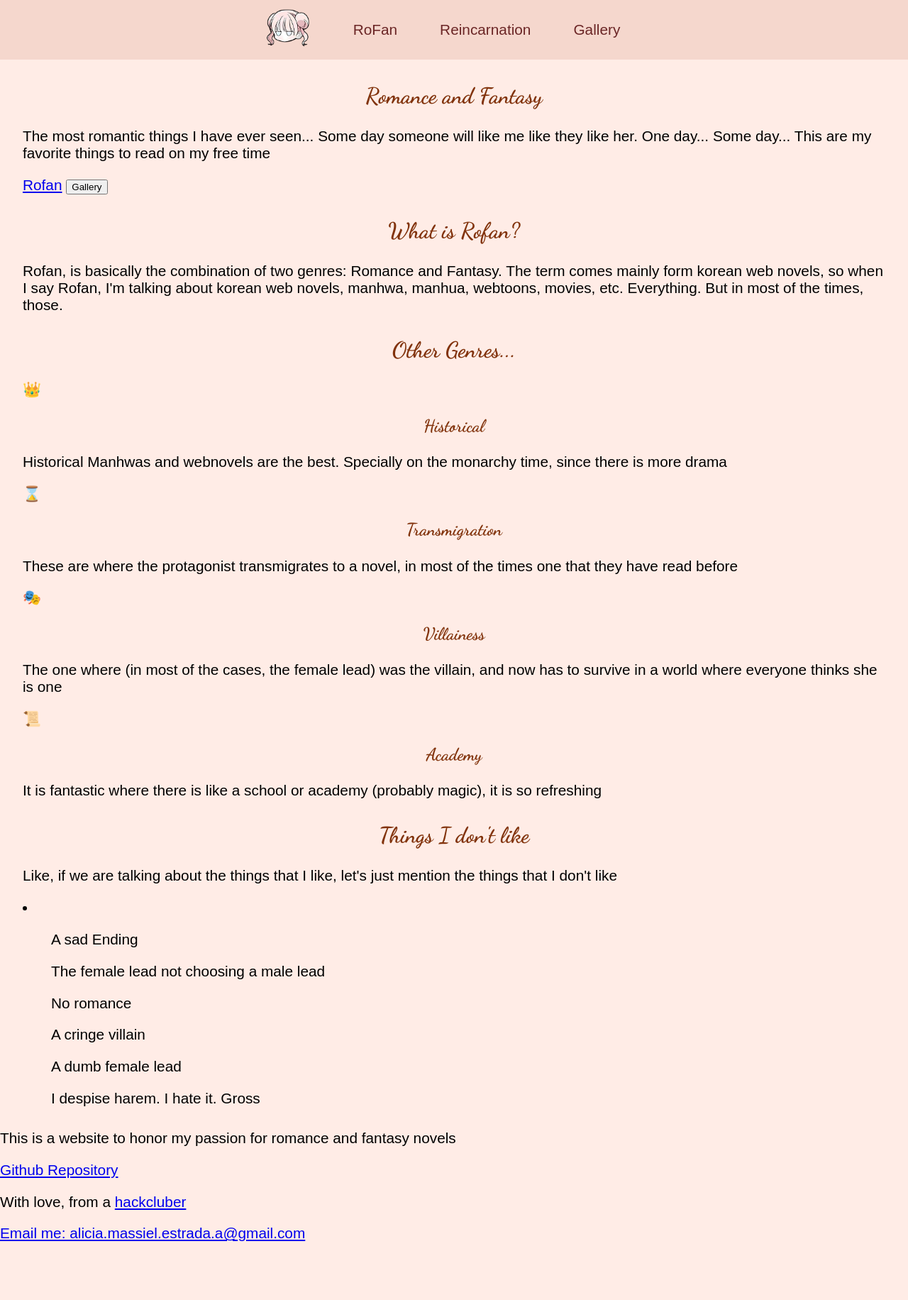
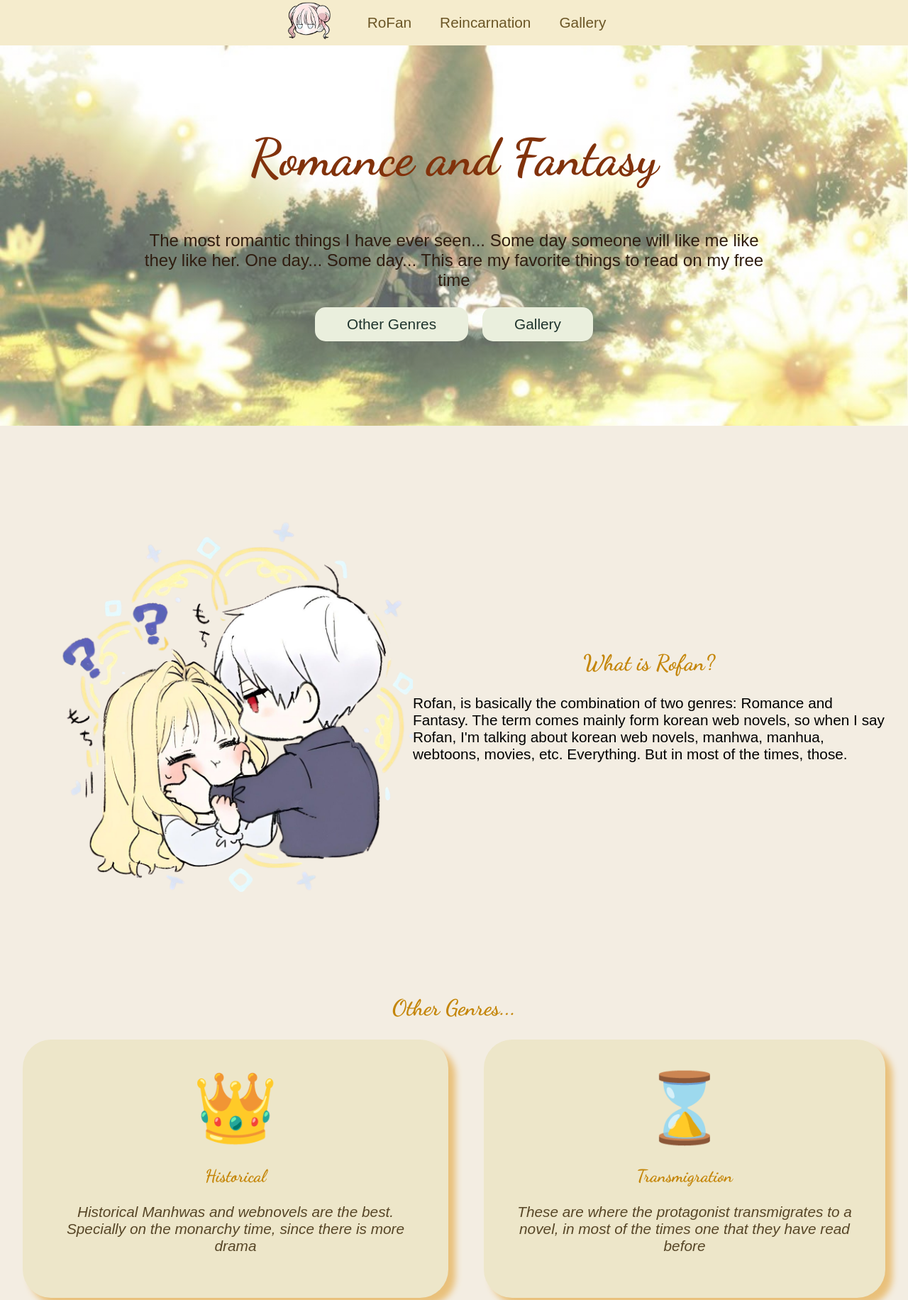
Before and after one commit to AliciaEA/rofan, a plain HTML site: page index.html in a window 1280 px wide. Shown: the top 1832 px of the page at 71% size. Before the commit the page ends 1750 px from the top, so only its background shows below. Drawn offline with Linux system fonts and the light colour scheme; a web font is replaced by a local one.

Commit message:
I did all the css for the Index, tomorrow I will do the other pages

```diff
--- a/css/stylesheet.css
+++ b/css/stylesheet.css
@@ -2,46 +2,228 @@
 @import url('https://fonts.googleapis.com/css2?family=Dancing+Script:wght@400..700&family=GFS+Neohellenic:ital,wght@0,400;0,700;1,400;1,700&display=swap');
 
 /* General */
-body{
-    background-color: rgb(255, 236, 230);
+body {
+    background-color: rgb(243, 237, 226);
     font-family: 'GFS Neohellenic', sans-serif;
     font-size: 1.3rem;
     margin: 0;
 }
 
-h1, h2, h3, h4{
+h1,
+h2,
+h3,
+h4 {
     font-family: 'Dancing Script', cursive;
     text-align: center;
-    color: rgb(129, 50, 11);
+    color: rgb(196, 133, 7);
+
 }
 
-.container{
+.container {
     margin: 2rem;
 }
 
+/* Buttons */
+a {
+    text-decoration: none;
+}
+
+
+.btn {
+    padding: 12px 45px;
+    background-color: rgb(234, 239, 221);
+    font-family: 'GFS Neohellenic', sans-serif;
+    font-size: 1.3rem;
+    color: rgb(31, 52, 45);
+    border: none;
+    border-radius: 15px;
+
+}
+
+.btn:hover {
+    background-color: rgb(236, 232, 205);
+    color: rgb(178, 138, 86);
+    border: #d29935, 2px solid;
+}
+
 /* Nav - Header */
-nav{
-    background-color: rgb(245, 215, 205);
+nav {
+    background-color: rgb(245, 236, 205);
     text-align: center;
     display: flex;
     flex-direction: row;
     align-items: center;
     gap: 0;
     justify-content: center;
-}
-.nav-item{
-    text-decoration: none;
-    padding: 30px;
-    color: rgb(107, 38, 38);
-}
-.nav-item:hover{
-    background-color: rgb(231, 199, 187);
-    color: rgb(182, 100, 100);
+    position: fixed;
+    top: 0;
+    left: 0;
+    width: 100%;
+    z-index: 1000;
+
 }
 
+.nav-item {
+    text-decoration: none;
+    padding: 20px;
+    color: rgb(107, 86, 38);
+}
 
-nav a .icon{
+.nav-item:hover {
+    background-color: rgb(247, 235, 183);
+    color: rgb(222, 137, 0);
+}
+
+nav a .icon {
     max-width: 60px;
     margin: 0 2rem 0 0;
     padding: 0;
 }
+
+/* Hero */
+
+.hero {
+    background: linear-gradient(rgba(255, 255, 255, 0.35), rgba(255, 255, 255, 0.35)), url('/assets/hero-background.jpg');
+    background-size: cover;
+    background-position: center;
+    height: 600px;
+    display: flex;
+    flex-direction: column;
+    align-items: center;
+    text-align: center;
+    justify-content: center;
+}
+
+.hero .container {
+    width: 70%;
+}
+
+.hero h1 {
+    font-size: 4.5rem;
+    color: rgb(129, 50, 11);
+}
+
+.hero h1:hover {
+    color: #deb062;
+
+}
+
+.hero p {
+    font-size: 1.5rem;
+    color: rgb(47, 29, 16);
+}
+
+.hero p:hover {
+    color: #705424;
+}
+
+.buttons {
+    display: flex;
+    flex-direction: row;
+    gap: 20px;
+    justify-content: center;
+    align-items: center;
+}
+
+/* Intro Section */
+
+#rofan {
+    margin-top: 8rem;
+    margin-bottom: 9rem;
+    display: flex;
+    flex-direction: row;
+    align-items: center;
+    gap: 0;
+}
+
+#rofan img {
+    max-width: 550px;
+}
+
+/* Cards Section */
+.flashcards{
+    margin-bottom: 11rem;
+}
+
+.cards{
+
+    display: grid;
+    grid-template-columns: 600px 1fr;
+    align-items: center;
+    gap: 50px;
+}
+
+.card{
+    background-color: rgb(237, 230, 201);
+    padding: 40px;
+    text-align: center;
+    border-radius: 40px;
+    box-shadow: #e9c07a 10px 10px 10px;
+}
+.card span{
+    font-size: 6rem;
+
+}
+.card p{
+    font-style: italic;
+    color: #574627;
+}
+.card:hover{
+    background-color: #e6c386;
+     box-shadow: #fab54c 10px 10px 10px;
+}
+.card:hover h3{
+    color: #fcf9f4;
+}
+
+@media(max-width:999px) {
+    .hero {
+        height: 850px;
+    }
+
+    #rofan {
+        display: flex;
+        flex-direction: column;
+        justify-content: center;
+        align-items: center;
+
+    }
+
+    #rofan img {
+        max-width: 300px;
+    }
+
+    .cards{
+        flex-direction: grid;
+        grid-template-columns: 1fr;
+    }
+}
+
+/* List */
+
+.list{
+    margin-bottom: 10rem;
+}
+.list p{
+    text-align: center;
+    font-weight: bolder;
+
+}
+
+#lined{
+    text-decoration: line-through;
+
+}
+
+/* Footer */
+
+footer{
+    border: #d9b26f 2px solid;
+    background-color: rgb(245, 236, 205);
+    padding: 60px;
+    text-align: center;
+}
+
+footer .btn{
+background-color: #d9b26f;
+}
--- a/index.html
+++ b/index.html
@@ -15,44 +15,60 @@
             <nav>
                 <a href="index.html"><img src="assets/favicon.png" alt="Icon" class="icon"></a>
                 <a href="index.html" class="nav-item">RoFan</a>
-                <a href="reincarnation.html"class="nav-item">Reincarnation</a>
-                <a href="gallery.html"class="nav-item">Gallery</a>
+                <a href="reincarnation.html" class="nav-item">Reincarnation</a>
+                <a href="gallery.html" class="nav-item">Gallery</a>
             </nav>
         </header>
 
-        <section class="hero container">
+        <section class="hero">
+            <div class="container">
                 <h1>Romance and Fantasy</h1>
-            <p>The most romantic things I have ever seen... Some day someone will like me like they like her. One day... Some day... This are my favorite things to read on my free time
+                <p>The most romantic things I have ever seen... Some day someone will like me like they like her. One
+                    day... Some day... This are my favorite things to read on my free time
                 </p>
                 <div class="buttons">
-                <a href="#rofan" class="btn">Rofan</a>
+                    <a class="btn" href="#genres">Other Genres</a>
                     <button class="btn">Gallery</button>
+                </div>
             </div>
         </section>
 
         <section id="rofan" class="container">
+            <img src="assets/chibi.png" alt="Chibi manhwa">
+            <div class="int-text">
                 <h2>What is Rofan?</h2>
-            <p>Rofan, is basically the combination of two genres: Romance and Fantasy. The term comes mainly form korean web novels, so when I say Rofan, I'm talking about korean web novels, manhwa, manhua, webtoons, movies, etc. Everything. But in most of the times, those.</p>
+                <p>Rofan, is basically the combination of two genres: Romance and Fantasy. The term comes mainly form
+                    korean
+                    web novels, so when I say Rofan, I'm talking about korean web novels, manhwa, manhua, webtoons,
+                    movies,
+                    etc. Everything. But in most of the times, those.</p>
+            </div>
         </section>
 
-        <section class="cards container">
+        <section class="flashcards container" id="genres">
             <h2>Other Genres...</h2>
+            <div class="cards">
                 <div class="card">
                     <span class="icon">👑</span>
                     <h3>Historical</h3>
-                <p>Historical Manhwas and webnovels are the best. Specially on the monarchy time, since there is more drama</p>
+                    <p>Historical Manhwas and webnovels are the best. Specially on the monarchy time, since there is
+                        more
+                        drama</p>
                 </div>
 
                 <div class="card">
                     <span class="icon">⌛</span>
                     <h3>Transmigration</h3>
-                <p>These are where the protagonist transmigrates to a novel, in most of the times one that they have read before</p>
+                    <p>These are where the protagonist transmigrates to a novel, in most of the times one that they have
+                        read before</p>
                 </div>
 
                 <div class="card">
                     <span class="icon">🎭</span>
                     <h3>Villainess</h3>
-                <p>The one where (in most of the cases, the female lead) was the villain, and now has to survive in a world where everyone thinks she is one</p>
+                    <p>The one where (in most of the cases, the female lead) was the villain, and now has to survive in
+                        a
+                        world where everyone thinks she is one</p>
                 </div>
 
                 <div class="card">
@@ -60,26 +76,31 @@
                     <h3>Academy</h3>
                     <p>It is fantastic where there is like a school or academy (probably magic), it is so refreshing</p>
                 </div>
+            </div>
         </section>
 
         <section class="list container">
             <h2>Things I don't like</h2>
             <p>Like, if we are talking about the things that I like, let's just mention the things that I don't like</p>
-            <li>
-                <ul>A sad Ending</ul>
-                <ul>The female lead not choosing a male lead</ul>
-                <ul>No romance</ul>
-                <ul>A cringe villain</ul>
-                <ul>A dumb female lead</ul>
-                <ul>I despise harem. I hate it. Gross</ul>
-            </li>
+            <ul>
+                <li>A sad Ending</li>
+                <li>The female lead not choosing a male lead</li>
+                <li>No roman
+                <li> A <span id="lined">cringe</span> bad-written villain</li>
+                <li>A dumb female lead</li>
+                <li>I despise harem. I hate it. Gross</li>
+            </ul>
 
         </section>
 
         <footer>
             <p>This is a website to honor my passion for romance and fantasy novels</p>
+            <br>
             <a href="https://github.com/AliciaEA/rofan" class="btn">Github Repository</a>
+            <br>
+            <br>
             <p>With love, from a <a href="https://hackclub.com/" class="btn">hackcluber</a></p>
+            <br>
             <a href="mailto:alicia.massiel.estrada.a@gmail.com">Email me: alicia.massiel.estrada.a@gmail.com</a>
         </footer>
 
```
Also changed, not shown: reincarnation.html (+11 -4 lines), assets/chibi.png (added). Lines whose indentation alone changed are shown as unchanged.
